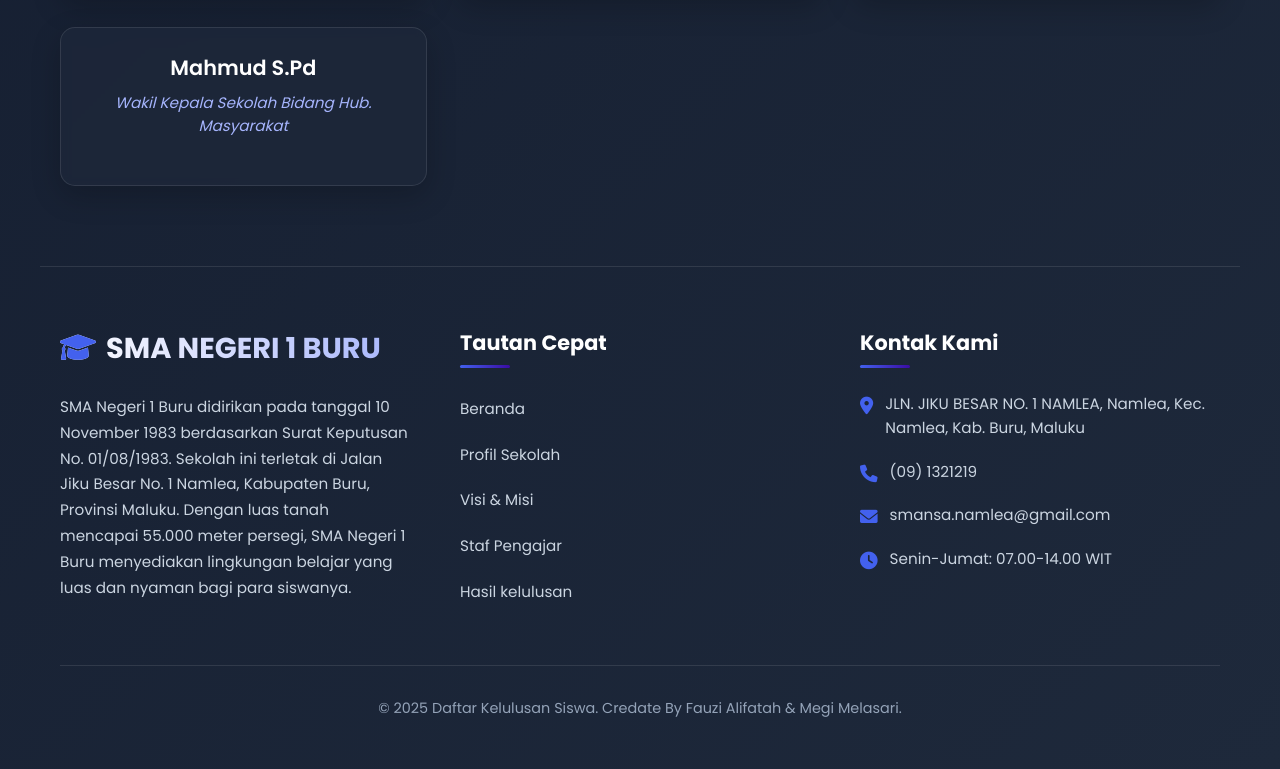
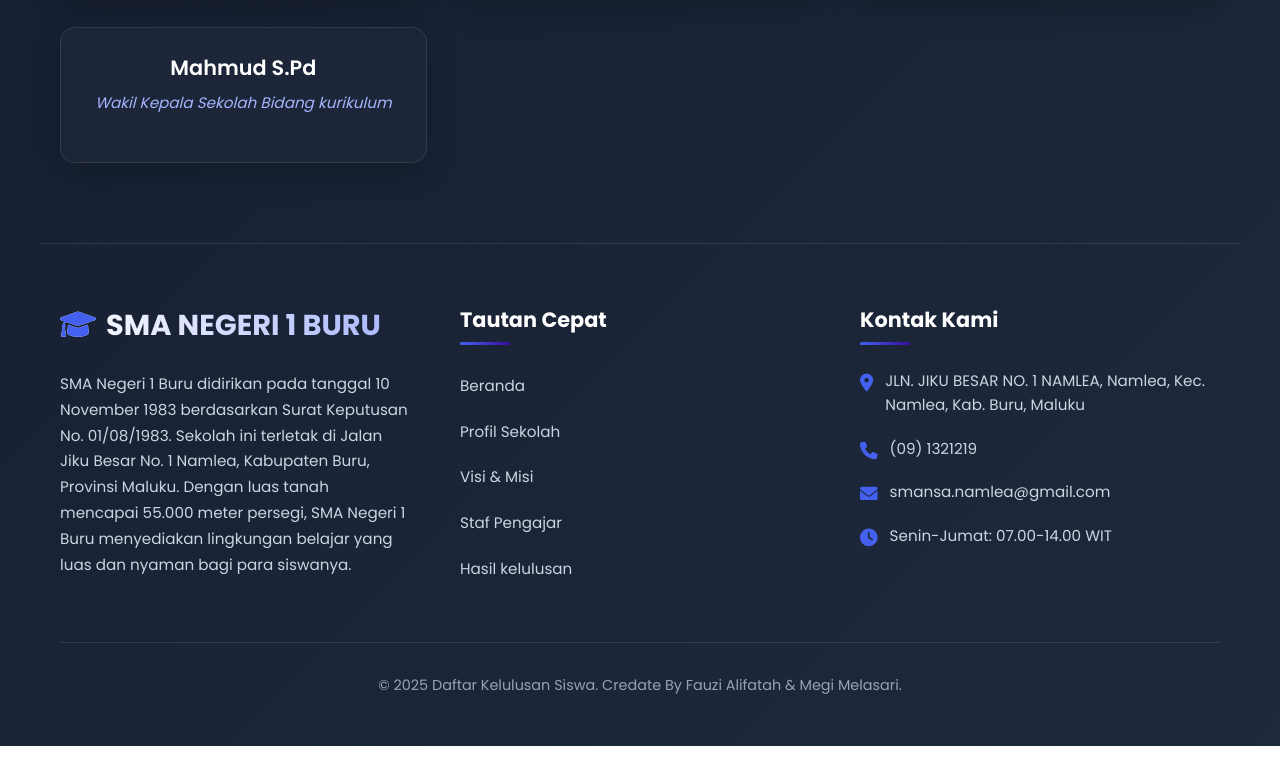
Before and after one commit to MegiM05/MegiM05.github.io, a plain HTML site: page index.html in a window 1280 px wide. Shown: the part 2280-3049 px from the top of the page. After the commit the page ends 3026 px from the top, so only its background shows below. Drawn offline with Linux system fonts and the light colour scheme.

Commit message:
Update index.html

```diff
--- a/index.html
+++ b/index.html
@@ -155,7 +155,7 @@
             <div class="teacher-card animate">
                 <div class="teacher-info">
                     <h3>Mahmud S.Pd</h3>
-                    <p>Wakil Kepala Sekolah Bidang Hub. Masyarakat</p>
+                    <p>Wakil Kepala Sekolah Bidang kurikulum</p>
                 </div>
             </div>
         </div>
```
